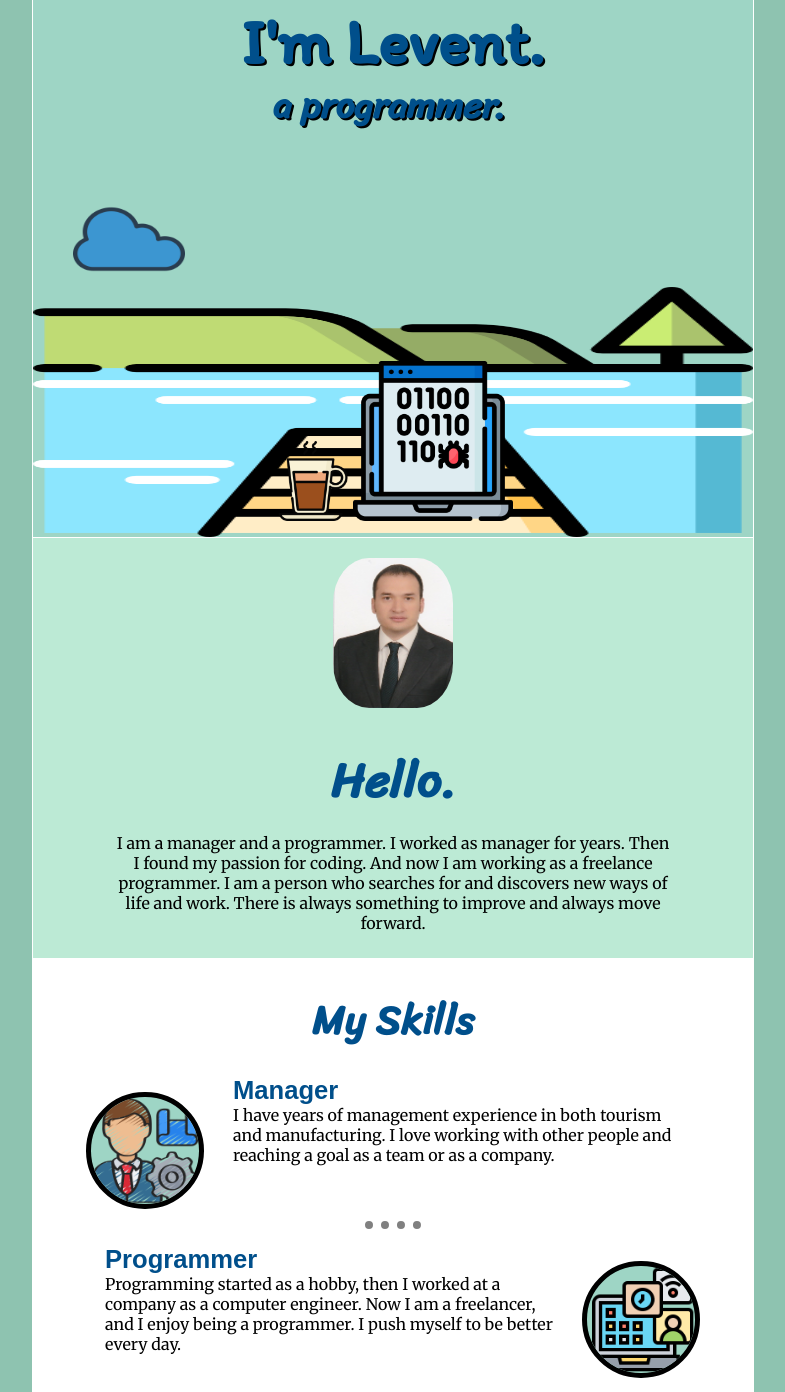
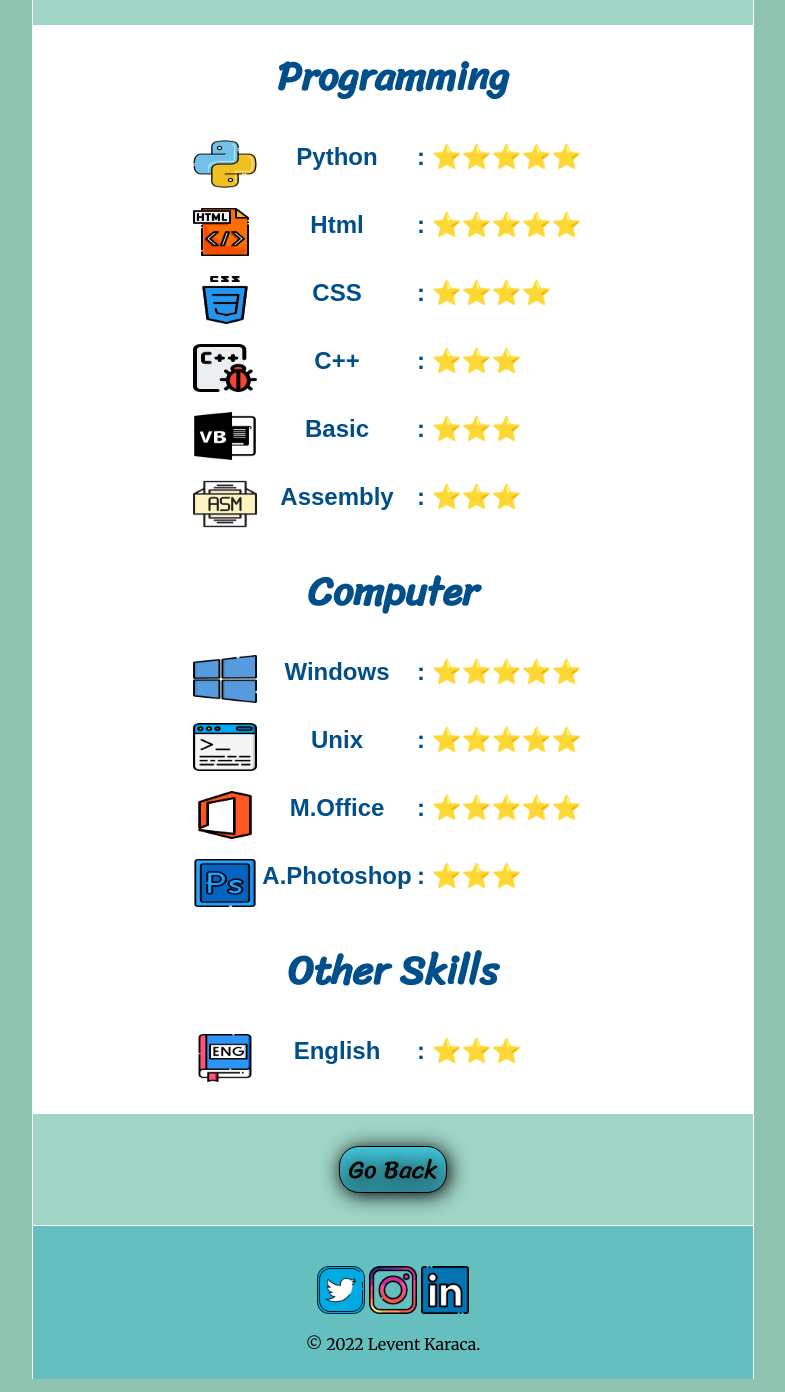
Before and after one commit to ELKaraca/PersonalWebsite, a plain HTML site: page Skills.html in a window 1280 px wide. Shown: the part 119-1511 px from the top of the page, without its empty margins (247-1032 px from the left). Drawn offline with Linux system fonts and the light colour scheme; a web font is replaced by a local one.

Commit message:
Update Skills.html

```diff
--- a/Skills.html
+++ b/Skills.html
@@ -1,140 +1,178 @@
 <!DOCTYPE html>
 <html lang="en">
 <head>
-    <meta charset="UTF-8" name="viewport" content="width=device-width, initial-scale=1.0">
-    <title>Levent Karaca site</title>
+    <meta charset="UTF-8">
+    <title>Skill List</title>
     <link rel="preconnect" href="https://fonts.googleapis.com">
     <link rel="preconnect" href="https://fonts.gstatic.com" crossorigin>
-    <link href="https://fonts.googleapis.com/css2?family=Itim&family=Lato:ital@1&family=Martel+Sans&family=Merriweather&family=Sriracha&display=swap" rel="stylesheet">
+    <link href="https://fonts.googleapis.com/css2?family=Itim&family=Martel+Sans&family=Merriweather&family=STIX+Two+Text&family=Sriracha&display=swap" rel="stylesheet">
     <link rel="stylesheet" type="text/css" href="CSS/styles.css">
     <link rel="icon" href="Images/favicon2.ico">
 </head>
 <body>
 <div class="canvas">
     <div class="main">
-        <div class="top_container">
-            <h1 class="t_h1">I'm Levent.</h1>
-            <h2 class="t_lh2">a programmer.</h2>
-            <img class="top_cloud" src="Images/clouds.png" alt="cloud 1 pic">
-            <img class="lake" src="Images/lake.png" alt="mountain-img">
-            <img class="comp2" src="Images/binary-code.png" alt="comp img">
-            <img class="esp" src="Images/espresso.png" alt="comp img">
-            <img class="bottom_cloud" src="Images/cloud-computing.png" alt="cloud-img">
+        <div class="top_container2">
+            <h1 class="h1_sk">Skill List</h1>
         </div>
         <div class="mid_container">
-            <hr>
-            <div class="profile">
-                <img src="Images/pic1.jpg" alt="profile pic" width="120" height="150" style="border-radius: 30%">
-                <h2 class="profile-text1">Hello.</h2>
-                <p class="profile-text2">I am a manager and a programmer. I worked as manager for years. Then I found my passion for coding. And now I am working as a freelance programmer. I am a person who searches for and discovers new ways of life and work. There is always something to improve and always move forward.</p>
-                <br>
-            </div>
-            <hr>
-            <div class="skills">
-                <div class="skill_hadder">
-                    <h2>My Skills</h2>
-                </div>
-                <br>
-                <div class="skill_block">
-                    <div class="skill-row">
-                        <div class="skill1A">
-                            <img class="manager" src="Images/manager.png" width="100rem" height="100rem"  alt="manager pic" style="border-radius: 50%">
-                        </div>
-                        <div class="skill1B">
-                            <h3 class="h3_skills">Manager</h3>
-                            <p class="hobby_h3">I have years of management experience in both tourism and manufacturing. I love working with other people and reaching a goal as a team or as a company.</p>
-                        </div>
+            <div class="all_skills">
+                <div class="sb_1">
+                    <div class="S_name">
+                        <h2>Programming</h2>
                     </div>
                     <br>
                     <br>
-                    <hr class="dots">
-                    <div class="skill-row">
-                        <div class="skill2A">
-                            <h3 class="h3_skills">Programmer</h3>
-                            <p class="hobby_h3">Programming started as a hobby, then I worked at a company as a computer engineer. Now I am a freelancer, and I enjoy being a programmer. I push myself to be better every day.</p></div>
-                        <div class="skill2B">
-                            <img class="comp" src="Images/computer.png" width="100" height="100" alt="computer pic">
+                    <div class="skill_list">
+                        <div class="logo">
+                            <img class="p_logo" src="Images/python.png"  alt="python pic">
+                        </div>
+                        <div class="name">
+                            <h3 class="h3_text">Python</h3>
+                        </div>
+                        <div class="name1">
+                            <h3 class="h3_text">: ⭐⭐⭐⭐⭐</h3>
                         </div>
                     </div>
+                    <div class="skill_list">
+                        <div class="logo">
+                            <img class="p_logo" src="Images/html-file.png"  alt="html pic">
+                        </div>
+                        <div class="name">
+                            <h3 class="h3_text">Html</h3>
+                        </div>
+                        <div class="name1">
+                            <h3 class="h3_text">: ⭐⭐⭐⭐⭐</h3>
+                        </div>
+                    </div>
+                    <div class="skill_list">
+                        <div class="logo">
+                            <img class="p_logo" src="Images/css.png"  alt="css pic">
+                        </div>
+                        <div class="name">
+                            <h3 class="h3_text">CSS</h3>
+                        </div>
+                        <div class="name1">
+                            <h3 class="h3_text">: ⭐⭐⭐⭐</h3>
+                        </div>
+                    </div>
+                    <div class="skill_list">
+                        <div class="logo">
+                            <img class="p_logo" src="Images/bug.png"  alt="C++ pic">
+                        </div>
+                        <div class="name">
+                            <h3 class="h3_text">C++</h3>
+                        </div>
+                        <div class="name1">
+                            <h3 class="h3_text">: ⭐⭐⭐</h3>
+                        </div>
+                    </div>
+                    <div class="skill_list">
+                        <div class="logo">
+                            <img class="p_logo" src="Images/vb-open-file-symbol.png"  alt="vb pic">
+                        </div>
+                        <div class="name">
+                            <h3 class="h3_text">Basic</h3>
+                        </div>
+                        <div class="name1">
+                            <h3 class="h3_text">: ⭐⭐⭐</h3>
+                        </div>
+                    </div>
+                    <div class="skill_list">
+                        <div class="logo">
+                            <img class="p_logo" src="Images/asm.png"  alt="asm pic">
+                        </div>
+                        <div class="name">
+                            <h3 class="h3_text">Assembly</h3>
+                        </div>
+                        <div class="name1">
+                            <h3 class="h3_text">: ⭐⭐⭐</h3>
+                        </div>
+                    </div>
+                </div>
+                <div class="sb_1">
+                    <div class="S_name">
+                    <h2>Computer</h2>
+                 </div>
                     <br>
                     <br>
-                    <hr class="dots">
-                    <div class="skill-row">
-                        <div class="skill1AL">
-                            <a href="Skills.html">
-                                <img class="managerL" src="Images/skill.png" width="100" height="100"  alt="manager pic" style="border-radius: 50%">
-                            </a>
-                            <div class="middle">
-                                <a href="Skills.html">
-                                    <div class="text">Skill List</div>
-                                </a>
-                            </div>
+                    <div class="skill_list">
+                        <div class="logo">
+                            <img class="p_logo" src="Images/windows.png"  alt="Windows pic">
                         </div>
-                        <div class="skill1B">
-                            <h3 class="h3_skills">Skill List</h3>
-                            <p class="hobby_h3">I love learning new skills. From soldering to designing signboards,
-                                from managing to coding. Over the years, I have acquired many skills. Cooking,
-                                electrician, mixologist, and many more... here are some work-related skills.</p>
+                        <div class="name">
+                            <h3 class="h3_text">Windows</h3>
+                        </div>
+                        <div class="name1">
+                            <h3 class="h3_text">: ⭐⭐⭐⭐⭐</h3>
                         </div>
                     </div>
+                    <div class="skill_list">
+                        <div class="logo">
+                            <img class="p_logo" src="Images/terminal.png"  alt="Unix pic">
+                        </div>
+                        <div class="name">
+                            <h3 class="h3_text">Unix</h3>
+                        </div>
+                        <div class="name1">
+                            <h3 class="h3_text">: ⭐⭐⭐⭐⭐</h3>
+                        </div>
+                    </div>
+                    <div class="skill_list">
+                        <div class="logo">
+                            <img class="p_logo" src="Images/office.png"  alt="office pic">
+                        </div>
+                        <div class="name">
+                            <h3 class="h3_text">M.Office</h3>
+                        </div>
+                        <div class="name1">
+                            <h3 class="h3_text">: ⭐⭐⭐⭐⭐</h3>
+                        </div>
+                    </div>
+                    <div class="skill_list">
+                        <div class="logo">
+                            <img class="p_logo" src="Images/adobe-photoshop.png"  alt="photoshop pic">
+                        </div>
+                        <div class="name">
+                            <h3 class="h3_text">A.Photoshop</h3>
+                        </div>
+                        <div class="name1">
+                            <h3 class="h3_text">: ⭐⭐⭐</h3>
+                        </div>
+                    </div>
+                </div>
+                <div class="sb_1">
+                    <div class="S_name">
+                    <h2>Other Skills</h2>
+                </div>
                     <br>
                     <br>
-                    <hr class="dots">
-                    <div class="skill-row">
-                        <div class="skill2A">
-                            <h3 class="h3_skills">Education & Work Experience</h3>
-                            <p class="hobby_h3">"Education is not preparation for life; education is life itself."
-                                —John Dewey. I believe learning and education never end.
-                                I like to learn new things from school, from people, from books, and from life itself.
-                                Here is my Education and Work experience</p>
+                    <div class="skill_list">
+                        <div class="logo">
+                            <img class="p_logo" src="Images/eng.png"  alt="english pic">
                         </div>
-                        <div class="skill2BL">
-                            <a href="Education_work.html">
-                                <img class="compL" src="Images/curriculum.png" width="100" height="100" alt="computer pic">
-                            </a>
-                            <div class="middle">
-                                <a href="Education_work.html">
-                                    <div class="text2">Education and Work experience</div>
-                                </a>
-                            </div>
+                        <div class="name">
+                            <h3 class="h3_text">English</h3>
+                        </div>
+                        <div class="name1">
+                            <h3 class="h3_text">: ⭐⭐⭐</h3>
                         </div>
                     </div>
-                    <br>
-                    <br>
-                    <hr class="dots">
-                    <div class="skill-row">
-                        <div class="skill1AL">
-                            <a href="Hobbies.html">
-                                <img class="managerL2" src="Images/puzzle.png" width="100" height="100"  alt="manager pic" style="border-radius: 50%">
-                            </a>
-                            <div class="middle">
-                                <a href="Hobbies.html">
-                                    <div class="text">Hobbies</div>
-                                </a>
-                            </div>
-                        </div>
-                        <div class="skill1B">
-                            <h3 class="h3_skills">Hobbies</h3>
-                            <p class="hobby_h3">Hobbies are big part of life. Things that make us happy and fulfill.
-                                I think without hobbies, life will be monotonous and boring. Here is the list of my hobbies.</p>
-                        </div>
+                    <br class="emthy_line">
+                </div>
+                <div class="none">
+                    <div class="logo">
+                        <img class="p_logo" src="Images/test.png"  alt="test pic">
                     </div>
-                    <br>
-                    <br>
-                    <br>
+                    <div class="name">
+                        <h3 class="h3_text"3> test : t⭐e⭐s⭐t</h3>
+                    </div>
                 </div>
-            </div>
-            <hr>
-            <div class="contact-me">
-                <h2 class="contact_head">Get In Touch</h2>
-                <h2 class="contact_text">If I can help you with my skill set.</h2>
-                <h2 class="contact_text">lets talk about what we can achieve together.</h2>
-                <img class="shake" src="Images/handshake.png" width="100" height="60" alt="shake pic">
                 <br>
                 <br>
-                <a href="mailto:leventkaracawork@gmail.com" class="BUTTON_ZHS">CONTACT ME</a>
-                <br>
-                <br>
+            </div>
+            <div class="go_back">
+                <button class="BUTTON_ZH" onclick="history.back()">Go Back</button>
             </div>
         </div>
         <div class="bottom_container">
```
